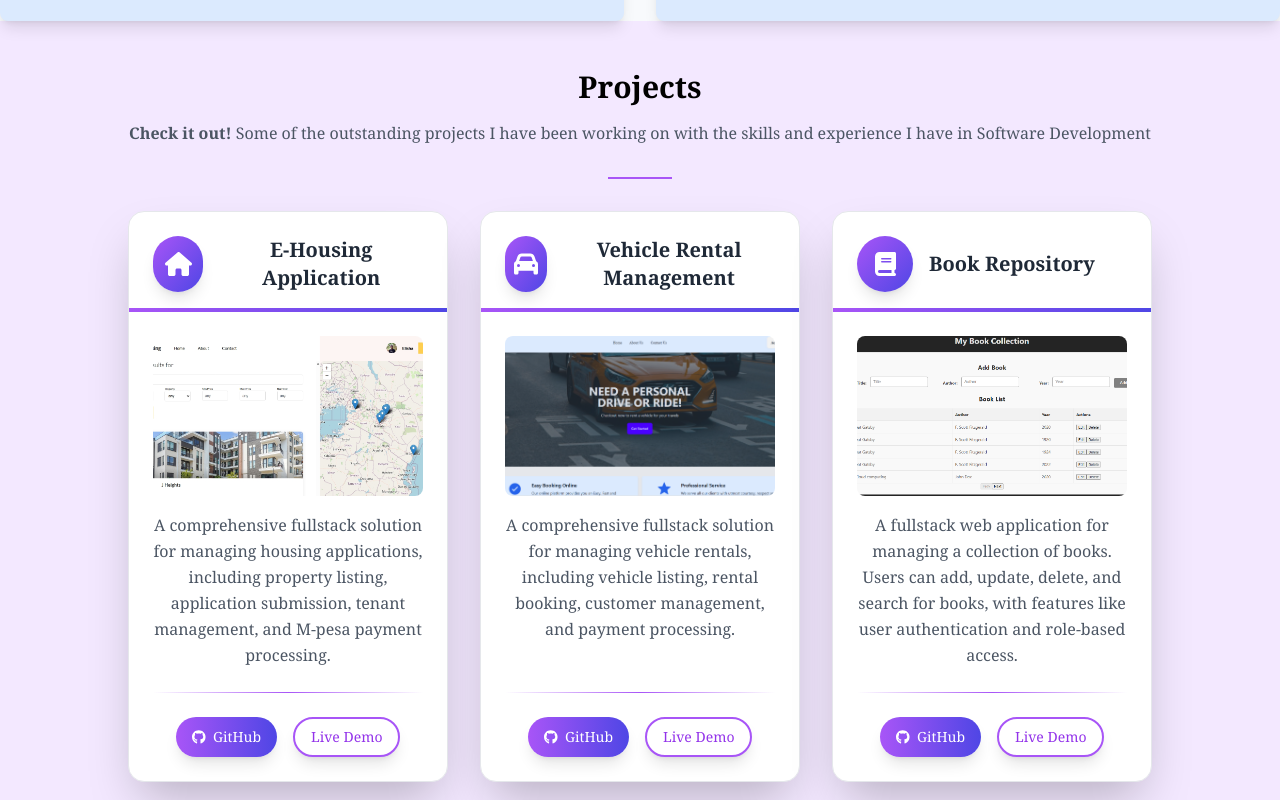
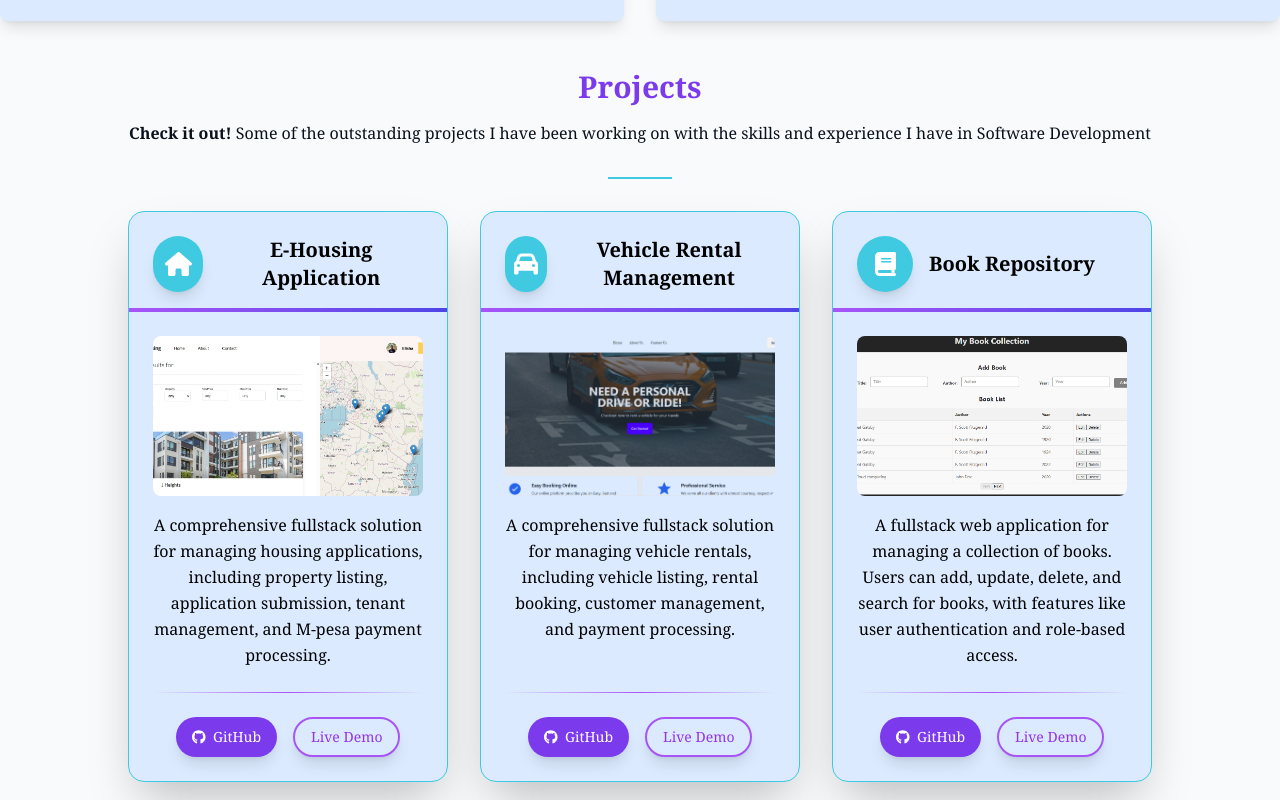
Before and after one commit to Elisha-Kiplangat/Portfolio-Website, a React (Vite) app: page / in a window 1280 px wide. Shown: the part 4200-5000 px from the top of the page. Built offline with nearby package versions, Linux system fonts and the light colour scheme.

Commit message:
Refactor Projects component styles for theming and layout

```diff
--- a/src/components/Services.tsx
+++ b/src/components/Services.tsx
@@ -43,25 +43,25 @@ const services = [
 
 const Services = () => {
   return (
-    <section className="bg-purple-100 py-12 px-4 md:px-20 font-serif">
+    <section className="bg-[var(--bg)] py-12 px-4 md:px-20 font-serif">
       <div className="container mx-auto text-center">
-        <h2 className="text-black text-3xl font-bold mb-4">Projects</h2>
-        <p className="text-gray-600 mb-8">
+        <h2 className="text-[var(--accent)] text-3xl font-bold mb-4">Projects</h2>
+        <p className="text-[var(--muted)] mb-8">
           <b>Check it out!</b> Some of the outstanding projects I have been working on with the skills and experience I have in Software Development
         </p>
-        <div className="border-b-2 border-purple-500 w-16 mx-auto mb-8"></div>
+        <div className="border-b-2 border-[var(--accent-2)] w-16 mx-auto mb-8"></div>
         <div className="flex flex-wrap justify-center gap-8">
           {services.map((service, index) => (
             <div
               key={index}
-              className="group bg-white shadow-2xl rounded-2xl overflow-hidden w-80 transform transition-all duration-500 hover:scale-100 hover:shadow-3xl hover:-translate-y-2 flex flex-col justify-between border border-gray-200"
+              className="group bg-[var(--surface)] border border-[var(--accent-2)] shadow-2xl rounded-2xl overflow-hidden w-80 transform transition-all duration-500 hover:scale-100 hover:shadow-3xl hover:-translate-y-2 flex flex-col justify-between"
             >
               <div className="relative">
                 <div className='flex items-center space-x-4 p-6 pb-4 relative z-20'>
-                  <div className="w-14 h-14 bg-gradient-to-br from-purple-500 to-indigo-600 rounded-full flex items-center justify-center text-white shadow-lg group-hover:scale-100 transition-transform duration-300">
+                  <div className="w-14 h-14 bg-[var(--accent-2)] rounded-full flex items-center justify-center text-white shadow-lg group-hover:scale-100 transition-transform duration-300">
                     <FontAwesomeIcon icon={service.icon} className="text-2xl" />
                   </div>
-                  <h3 className="text-xl font-bold text-gray-800 transition-colors duration-300">{service.title}</h3>
+                  <h3 className="text-xl font-bold text-[var(--text)] transition-colors duration-300">{service.title}</h3>
                 </div>
                 <div className="h-1 bg-gradient-to-r from-purple-500 to-indigo-600 w-full mb-6 transition-all duration-300"></div>
 
@@ -73,7 +73,7 @@ const Services = () => {
                   />
                   <div className="absolute inset-0 bg-gradient-to-t from-black/50 to-transparent opacity-0 group-hover:opacity-100 transition-opacity duration-300"></div>
                 </div>
-                <p className="text-gray-600 mb-6 px-6 leading-relaxed transition-colors duration-300">{service.description}</p>
+                <p className="text-[var(--text)] mb-6 px-6 leading-relaxed transition-colors duration-300">{service.description}</p>
               </div>
 
               <div className='px-6 pb-6'>
@@ -83,7 +83,7 @@ const Services = () => {
                     href={service.github}
                     target="_blank"
                     rel="noopener noreferrer"
-                    className="bg-gradient-to-r from-purple-500 to-indigo-600 text-white py-2 px-4 rounded-full flex items-center hover:from-purple-600 hover:to-indigo-700 transform hover:scale-105 transition-all duration-300 shadow-lg hover:shadow-xl"
+                    className="bg-[var(--accent)] text-white py-2 px-4 rounded-full flex items-center hover:from-purple-600 hover:to-indigo-700 transform hover:scale-105 transition-all duration-300 shadow-lg hover:shadow-xl"
                   >
                     <FontAwesomeIcon icon={faGithub} className="text-sm mr-2" />
                     <span className="font-medium text-sm">GitHub</span>
@@ -92,7 +92,7 @@ const Services = () => {
                     href={service.liveLink}
                     target="_blank"
                     rel="noopener noreferrer"
-                    className="bg-white border-2 border-purple-500 text-purple-600 py-2 px-4 rounded-full flex items-center hover:bg-purple-500 hover:text-white transform hover:scale-105 transition-all duration-300 shadow-lg hover:shadow-xl font-medium"
+                    className="bg-[var(--surface)] border-2 border-purple-500 text-purple-600 py-2 px-4 rounded-full flex items-center hover:bg-purple-500 hover:text-white transform hover:scale-105 transition-all duration-300 shadow-lg hover:shadow-xl font-medium"
                   >
                     <span className="text-sm">Live Demo</span>
                   </a>
```
